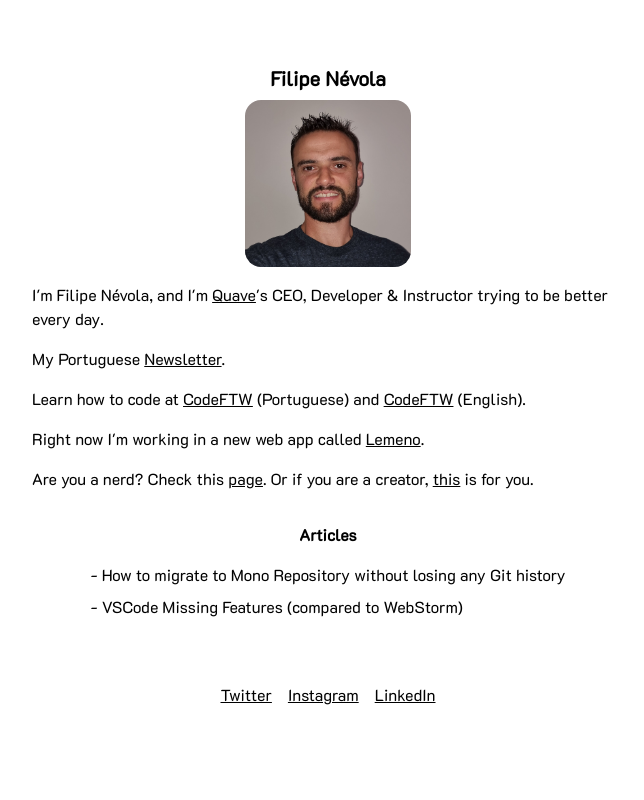
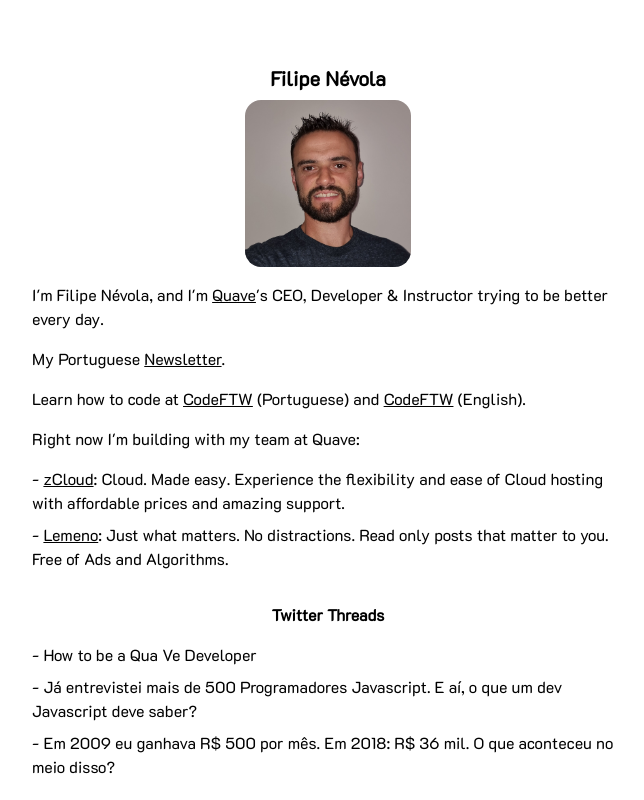
Before and after one commit to filipenevola/filipenevola, a Next.js app: page / in a window 1280 px wide. Shown: the top 800 px of the page, without its empty margins (312-956 px from the left). Built offline with nearby package versions, Linux system fonts and the light colour scheme.

Commit message:
Updates links and products

```diff
--- a/pages/index.js
+++ b/pages/index.js
@@ -29,15 +29,32 @@
           and <a href="https://en.codeftw.dev"
                  className="underline">CodeFTW</a> (English).</p>
 
-        <p>Right now I'm working in a new web app called <a
-          href="https://lemeno.io" className="underline">Lemeno</a>.</p>
-
-        <p>Are you a nerd? Check this <a
-          href="https://www.lemeno.io/nerds" className="underline">page</a>. Or
-          if you are a creator, <a
-            href="https://www.lemeno.io/creators"
-            className="underline">this</a> is for you.</p>
+        <p>Right now I'm building with my team at Quave:</p>
+        <ul className="space-y-2">
+          <li>- <a
+            href="https://zcloud.ws" className="underline">zCloud</a>: Cloud. Made easy.
+            Experience the flexibility and ease of Cloud hosting with affordable prices and amazing support.
+          </li>
+          <li>- <a
+            href="https://lemeno.io" className="underline">Lemeno</a>: Just what matters. No distractions.
+            Read only posts that matter to you. Free of Ads and Algorithms.</li>
+        </ul>
     </div>
+    <div className="font-semibold pt-4">
+      Twitter Threads
+    </div>
+    <ul
+      className="space-y-2">
+      <li><a
+        href="https://twitter.com/search?q=%23quaveDev%20from%3Afilipenevola&src=typed_query"
+        target="_blank">- How to be a Qua Ve Developer</a></li>
+      <li><a
+        href="https://twitter.com/FilipeNevola/status/1622936155816599552"
+        target="_blank">- Já entrevistei mais de 500 Programadores Javascript. E aí, o que um dev Javascript deve saber?</a></li>
+      <li><a
+        href="https://twitter.com/FilipeNevola/status/1534523522407620611"
+        target="_blank">- Em 2009 eu ganhava R$ 500 por mês. Em 2018: R$ 36 mil. O que aconteceu no meio disso?</a></li>
+    </ul>
     <div className="font-semibold pt-4">
       Articles
     </div>
@@ -45,7 +62,8 @@
       className="space-y-2">
       <li><a
         href="https://medium.com/@filipenevola/how-to-migrate-to-mono-repository-without-losing-any-git-history-7a4d80aa7de2"
-          target="_blank">- How to migrate to Mono Repository without losing any Git history</a></li>
+        target="_blank">- How to migrate to Mono Repository without losing any
+        Git history</a></li>
       <li><a
         href="https://medium.com/@filipenevola/vscode-missing-features-837a6bd660ca"
         target="_blank">- VSCode
@@ -53,6 +71,7 @@
     </ul>
   </div>
 </Layout>
-);
+)
+;
 
 export default Index;
```
Lines whose indentation alone changed are shown as unchanged.
